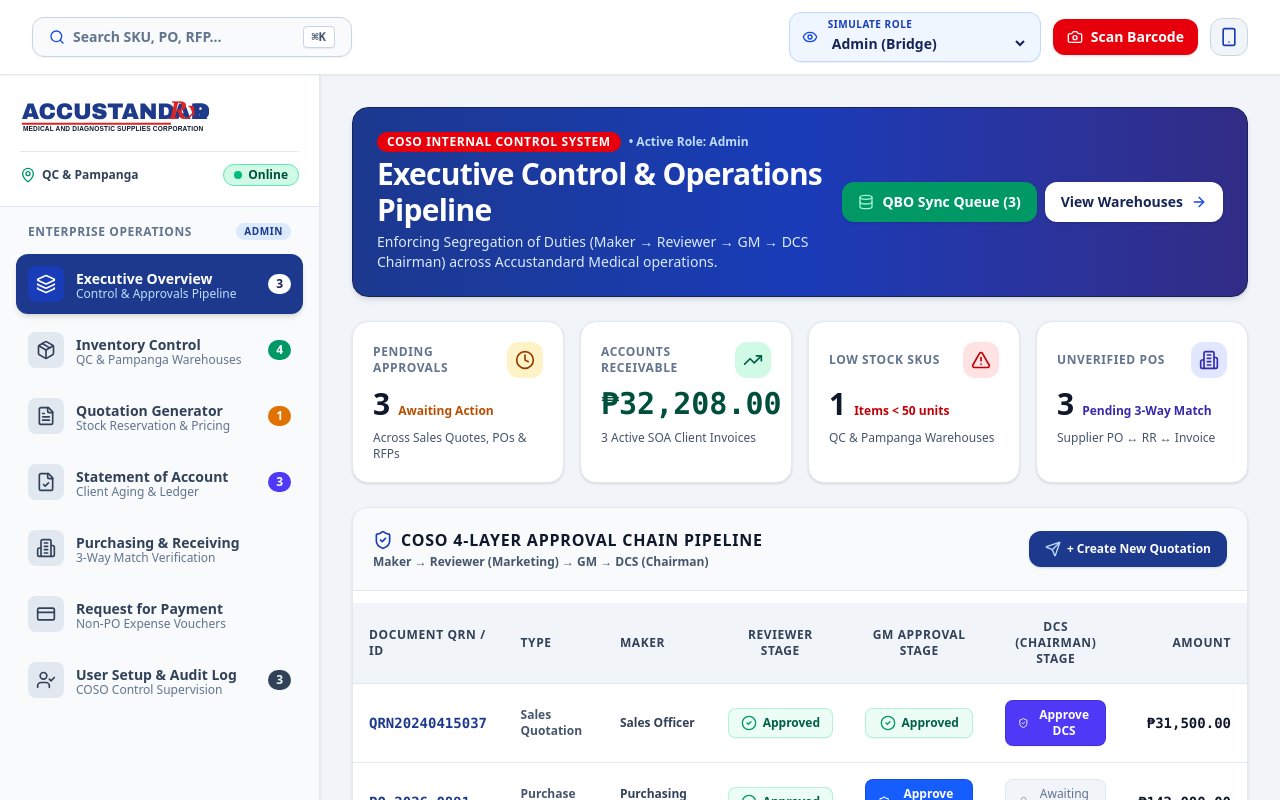
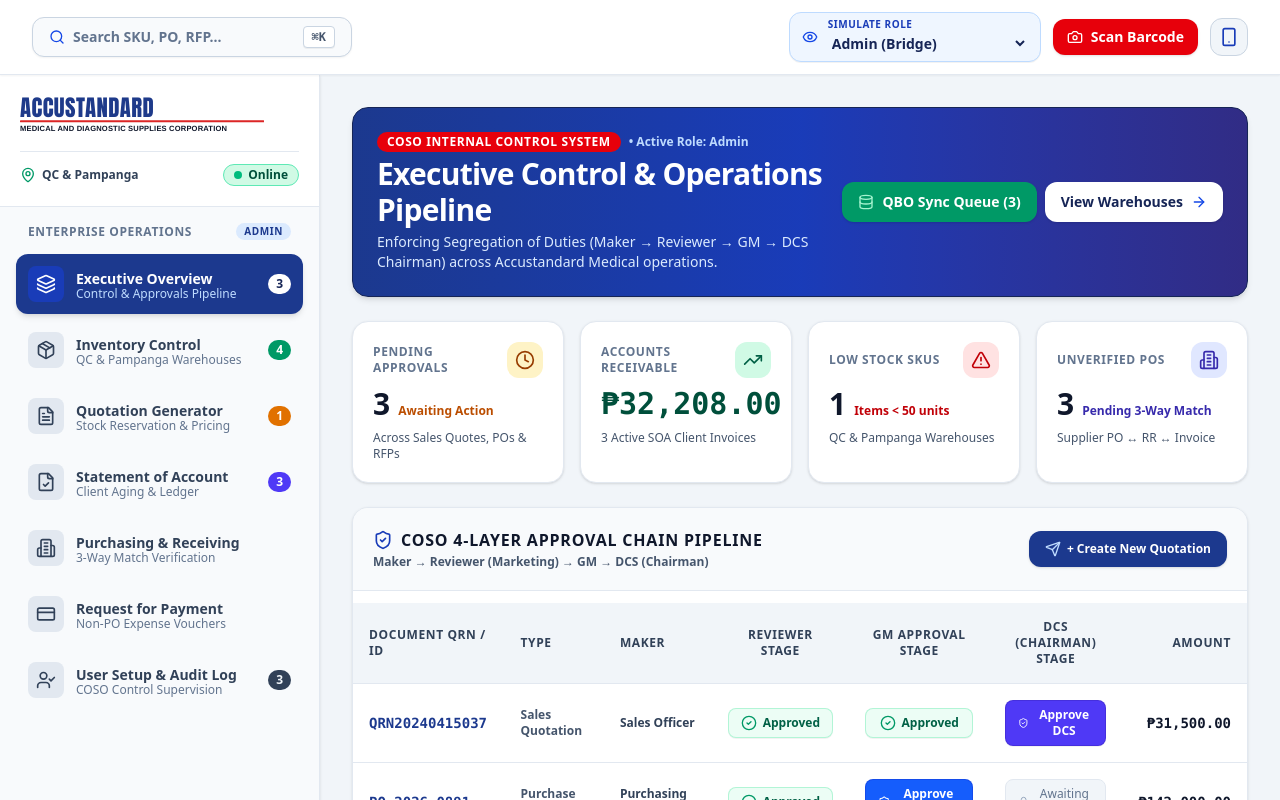
Before and after one commit to ItsAdventureTime/portfolio-accustandard, a Next.js app: page /accustanda/demo/ in a window 1280 px wide. Shown: the top 800 px of the page. Built offline with nearby package versions, Linux system fonts and the light colour scheme.

Commit message:
fix(branding): enforce Accustandard company name and remove Rx D overlay from AccustandardLogo

```diff
--- a/src/app/layout.tsx
+++ b/src/app/layout.tsx
@@ -1,19 +1,9 @@
-import type { Metadata, Viewport } from "next";
-import "./globals.css";
+import type { Metadata } from 'next';
+import './globals.css';
 
 export const metadata: Metadata = {
-  title: "Accustanda Dashboard",
-  description: "Control-First Enterprise Operations ERP & Multi-Location Inventory Dashboard for Accustanda Rx D",
-  manifest: "/manifest.json",
-};
-
-export const viewport: Viewport = {
-  themeColor: "#1d4ed8",
-  width: "device-width",
-  initialScale: 1,
-  maximumScale: 1,
-  userScalable: false,
-  viewportFit: "cover",
+  title: "Accustandard ERP Dashboard",
+  description: "Control-First Enterprise Operations ERP & Multi-Location Inventory Dashboard for Accustandard Medical and Diagnostic Supplies Corporation",
 };
 
 export default function RootLayout({
@@ -22,11 +12,10 @@ export default function RootLayout({
   children: React.ReactNode;
 }>) {
   return (
-    <html lang="en">
-      <head>
-        <link rel="icon" href="/favicon.ico" />
-      </head>
-      <body className="antialiased">{children}</body>
+    <html lang="en" className="h-full">
+      <body className="h-full bg-slate-100 text-slate-900 antialiased font-sans">
+        {children}
+      </body>
     </html>
   );
 }
--- a/src/components/brand/AccustandardLogo.tsx
+++ b/src/components/brand/AccustandardLogo.tsx
@@ -20,62 +20,38 @@ export const AccustandardLogo: React.FC<AccustandardLogoProps> = ({
   return (
     <div className={`flex items-center gap-2 select-none ${className}`}>
       <div className={`flex flex-col justify-center ${heightClasses}`}>
-        {/* SVG Vector Replica of photo_2026-08-01_23-55-07.jpg */}
+        {/* SVG Vector Logo matching official Accustandard logo specification */}
         <svg
-          viewBox="0 0 520 110"
+          viewBox="0 0 580 95"
           className="h-full w-auto object-contain"
           fill="none"
           xmlns="http://www.w3.org/2000/svg"
         >
-          {/* Main ACCUSTANDARD text in Deep Royal Blue */}
+          {/* Main ACCUSTANDARD title in Deep Royal Blue */}
           <text
-            x="5"
-            y="65"
+            x="0"
+            y="52"
             fill="#1E3A8A"
-            fontSize="62"
+            fontSize="54"
             fontWeight="900"
-            fontFamily="Arial Black, Impact, sans-serif"
-            letterSpacing="-1"
+            fontFamily="Impact, 'Arial Black', sans-serif"
+            letterSpacing="1"
           >
             ACCUSTANDARD
           </text>
 
-          {/* Rx Graphic & D in Red & Navy */}
+          {/* Solid Red Divider Bar */}
+          <rect x="0" y="60" width="580" height="5" fill="#DC2626" rx="1.5" />
+
+          {/* Subtitle: MEDICAL AND DIAGNOSTIC SUPPLIES CORPORATION */}
           <text
-            x="410"
-            y="65"
-            fill="#DC2626"
-            fontSize="68"
-            fontWeight="900"
-            fontFamily="Georgia, serif"
-            fontStyle="italic"
-          >
-            Rx
-          </text>
-
-          <text
-            x="475"
-            y="65"
-            fill="#1E3A8A"
-            fontSize="62"
-            fontWeight="900"
-            fontFamily="Arial Black, Impact, sans-serif"
-          >
-            D
-          </text>
-
-          {/* Red Underline Bar */}
-          <path d="M 5 76 L 405 76 L 415 76 L 415 82 L 5 82 Z" fill="#DC2626" />
-
-          {/* Subtitle text */}
-          <text
-            x="8"
-            y="98"
+            x="0"
+            y="85"
             fill="#0F172A"
             fontSize="18"
-            fontWeight="900"
-            fontFamily="Arial, sans-serif"
-            letterSpacing="0.5"
+            fontWeight="800"
+            fontFamily="'Helvetica Neue', Arial, sans-serif"
+            letterSpacing="0.4"
           >
             MEDICAL AND DIAGNOSTIC SUPPLIES CORPORATION
           </text>
--- a/src/components/documents/QuotationPDF.tsx
+++ b/src/components/documents/QuotationPDF.tsx
@@ -1,7 +1,7 @@
 'use client';
 
 import React from 'react';
-import Image from 'next/image';
+import { AccustandardLogo } from '@/components/brand/AccustandardLogo';
 
 export interface QuotationItem {
   id: string;
@@ -31,15 +31,7 @@ export const QuotationPDF: React.FC<{ data: QuotationData; onRemoveItem?: (id: s
       {/* Header */}
       <div className="flex justify-between items-start border-b-2 border-red-600 pb-4 mb-6">
         <div>
-          <div className="flex items-center leading-none">
-            <span className="text-3xl font-black tracking-tighter text-blue-950">ACCUSTANDA</span>
-            <span className="text-3xl font-black text-red-600 ml-0.5">R<span className="text-2xl font-black italic">x</span></span>
-            <span className="text-3xl font-black text-blue-950">D</span>
-          </div>
-          <div className="w-full border-b-2 border-red-600 my-0.5"></div>
-          <p className="text-[10px] font-extrabold text-gray-900 tracking-tight uppercase whitespace-nowrap">
-            MEDICAL AND DIAGNOSTIC SUPPLIES CORPORATION
-          </p>
+          <AccustandardLogo size="lg" />
         </div>
         <div className="text-right text-xs text-gray-700 leading-tight">
           <p>Unit A G/F El Decano Bldg., Blk 2 Lot 2</p>
@@ -63,7 +55,7 @@ export const QuotationPDF: React.FC<{ data: QuotationData; onRemoveItem?: (id: s
 
       {/* Greeting */}
       <div className="mb-6">
-        <p className="italic text-gray-800">Greetings from Accustanda!</p>
+        <p className="italic text-gray-800">Greetings from Accustandard!</p>
         <p className="text-gray-700 mt-1">
           We are delighted to submit our price proposal for the supply and delivery of the following:
         </p>
--- a/src/components/documents/StatementOfAccountPDF.tsx
+++ b/src/components/documents/StatementOfAccountPDF.tsx
@@ -1,6 +1,7 @@
 'use client';
 
 import React from 'react';
+import { AccustandardLogo } from '@/components/brand/AccustandardLogo';
 
 export interface SOAItemRow {
   id?: string;
@@ -43,15 +44,7 @@ export const StatementOfAccountPDF: React.FC<{ data: SOAData; onRemoveRow?: (id:
       {/* Header */}
       <div className="flex justify-between items-start border-b-2 border-red-600 pb-4 mb-6">
         <div>
-          <div className="flex items-center leading-none">
-            <span className="text-3xl font-black tracking-tighter text-blue-950">ACCUSTANDA</span>
-            <span className="text-3xl font-black text-red-600 ml-0.5">R<span className="text-2xl font-black italic">x</span></span>
-            <span className="text-3xl font-black text-blue-950">D</span>
-          </div>
-          <div className="w-full border-b-2 border-red-600 my-0.5"></div>
-          <p className="text-[10px] font-extrabold text-gray-900 tracking-tight uppercase whitespace-nowrap">
-            MEDICAL AND DIAGNOSTIC SUPPLIES CORPORATION
-          </p>
+          <AccustandardLogo size="lg" />
         </div>
         <div className="text-right text-xs text-gray-700 leading-tight">
           <p>Unit A G/F El Decano Bldg., Blk 2 Lot 2</p>
--- a/src/components/modals/PWAInstallModal.tsx
+++ b/src/components/modals/PWAInstallModal.tsx
@@ -67,7 +67,7 @@ export const PWAInstallModal: React.FC<PWAInstallModalProps> = ({ isOpen, onClos
               <h3 className="text-sm font-black uppercase tracking-wider text-slate-900">
                 Install Accustandard Mobile App
               </h3>
-              <p className="text-xs text-slate-500 font-medium">Use full-screen app mode & barcode scanner</p>
+              <p className="text-xs text-slate-500 font-medium">Use full-screen app mode &amp; barcode scanner</p>
             </div>
           </div>
           <button onClick={onClose} className="p-1.5 text-slate-400 hover:text-slate-700 hover:bg-slate-100 rounded-full transition">
@@ -79,7 +79,7 @@ export const PWAInstallModal: React.FC<PWAInstallModalProps> = ({ isOpen, onClos
         {isStandalone ? (
           <div className="p-3.5 bg-emerald-50 border border-emerald-300 rounded-xl text-emerald-900 text-xs flex items-center gap-2.5 font-bold">
             <CheckCircle2 className="w-5 h-5 text-emerald-600 shrink-0" />
-            <span>App Mode Active: You are currently running Accustanda ERP in full PWA standalone mode.</span>
+            <span>App Mode Active: You are currently running Accustandard ERP in full PWA standalone mode.</span>
           </div>
         ) : null}
 
@@ -109,11 +109,11 @@ export const PWAInstallModal: React.FC<PWAInstallModalProps> = ({ isOpen, onClos
                 </div>
                 <div className="flex items-start gap-2.5">
                   <span className="w-5 h-5 bg-blue-100 text-blue-900 rounded-full flex items-center justify-center font-bold text-[10px] shrink-0">2</span>
-                  <p>Scroll down the menu options and tap <strong>"Add to Home Screen"</strong> <PlusSquare className="w-3.5 h-3.5 inline text-emerald-600 mx-0.5" />.</p>
+                  <p>Scroll down the menu options and tap <strong>&quot;Add to Home Screen&quot;</strong> <PlusSquare className="w-3.5 h-3.5 inline text-emerald-600 mx-0.5" />.</p>
                 </div>
                 <div className="flex items-start gap-2.5">
                   <span className="w-5 h-5 bg-blue-100 text-blue-900 rounded-full flex items-center justify-center font-bold text-[10px] shrink-0">3</span>
-                  <p>Tap <strong>Add</strong> in the top right. The Accustanda app icon will appear on your home screen!</p>
+                  <p>Tap <strong>Add</strong> in the top right. The Accustandard app icon will appear on your home screen!</p>
                 </div>
               </div>
             </div>
@@ -122,7 +122,7 @@ export const PWAInstallModal: React.FC<PWAInstallModalProps> = ({ isOpen, onClos
             <div className="space-y-3 bg-slate-50 p-4 rounded-xl border border-slate-200">
               <span className="font-extrabold text-slate-900 block text-xs uppercase tracking-wider text-blue-900 flex items-center gap-1.5">
                 <Monitor className="w-4 h-4 text-blue-600" />
-                Android & Desktop Guide:
+                Android &amp; Desktop Guide:
               </span>
               <div className="space-y-2.5 text-slate-700 font-medium">
                 <div className="flex items-start gap-2.5">
@@ -131,7 +131,7 @@ export const PWAInstallModal: React.FC<PWAInstallModalProps> = ({ isOpen, onClos
                 </div>
                 <div className="flex items-start gap-2.5">
                   <span className="w-5 h-5 bg-blue-100 text-blue-900 rounded-full flex items-center justify-center font-bold text-[10px] shrink-0">2</span>
-                  <p>On Android Chrome, open browser menu <strong>(⋮)</strong> ➔ select <strong>"Install app"</strong> or <strong>"Add to Home screen"</strong>.</p>
+                  <p>On Android Chrome, open browser menu <strong>(&#8942;)</strong> &#10132; select <strong>&quot;Install app&quot;</strong> or <strong>&quot;Add to Home screen&quot;</strong>.</p>
                 </div>
               </div>
             </div>
```
